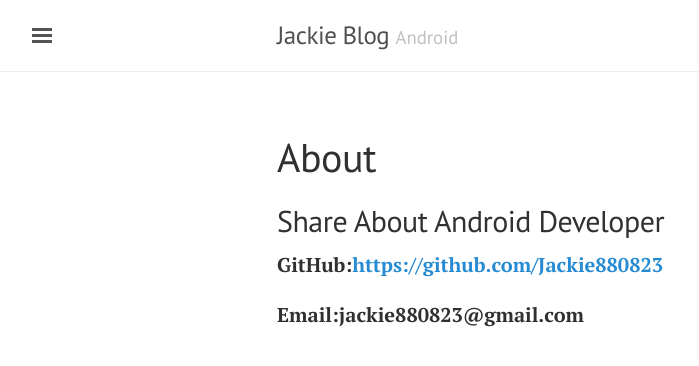
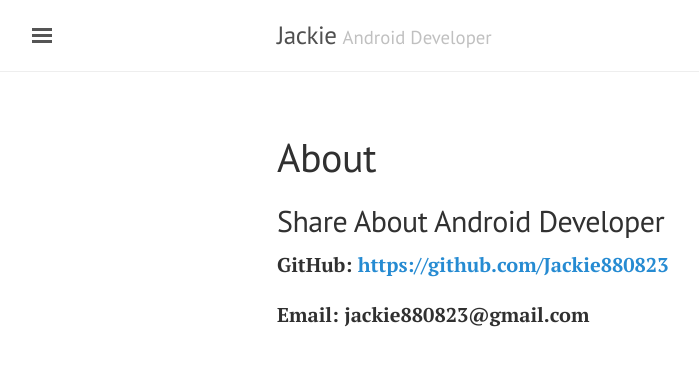
Before and after one commit to Jackie880823/Jackie880823.github.io, a Jekyll site: the page built from about.md, in a window 1280 px wide. Shown: the top 366 px of the page, without its empty margins (3-702 px from the left). Built offline with Jekyll 4.4.1, drawn with Linux system fonts in a browser that asks for light colours.

```diff
--- a/_config.yml
+++ b/_config.yml
@@ -5,8 +5,8 @@ permalink:           pretty
 relative_permalinks: true
 
 # Setup
-title:               Jackie Blog
-tagline:             Android
+title:               Jackie
+tagline:             Android Developer
 description:         ''
 url:                 http://jackie880823.github.io
 baseurl:             ''
@@ -15,8 +15,8 @@ paginate:            5
 # About/contact
 author:
   name:              Jackie Blog
-  url:               http://jackie880823.github.io/
-  email:             markdotto@gmail.com
+  url:               http://jackie880823.github.io
+  email:             jackie880823@gmail.com
 
 # Custom vars
 version:             1.0.0
--- a/about.md
+++ b/about.md
@@ -4,6 +4,6 @@ title: About
 ---
 ##Share About Android Developer
 
-**GitHub:[https://github.com/Jackie880823](https://github.com/Jackie880823)**
+**GitHub: [https://github.com/Jackie880823](https://github.com/Jackie880823)**
 
-**Email:jackie880823@gmail.com**
+**Email: jackie880823@gmail.com**
```
